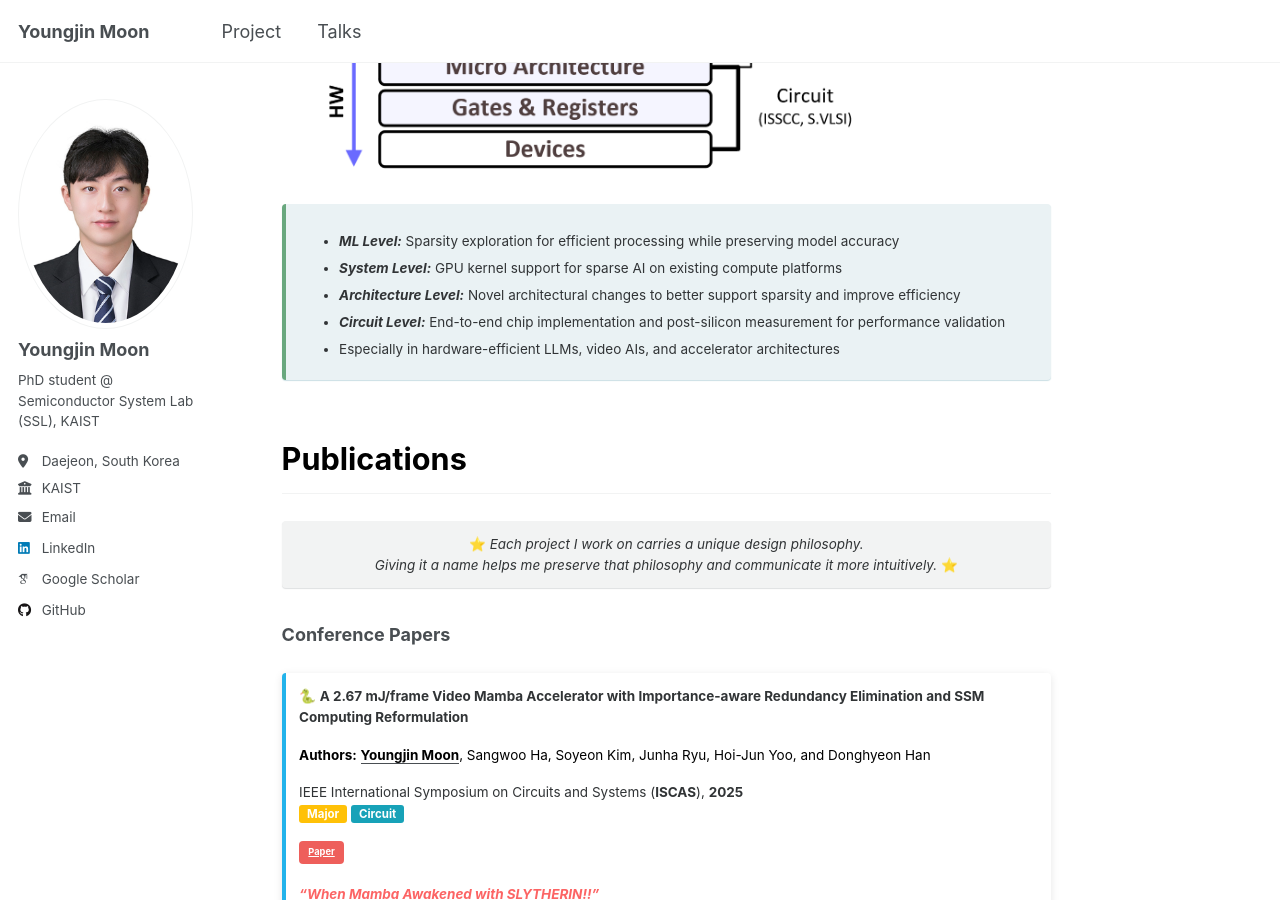
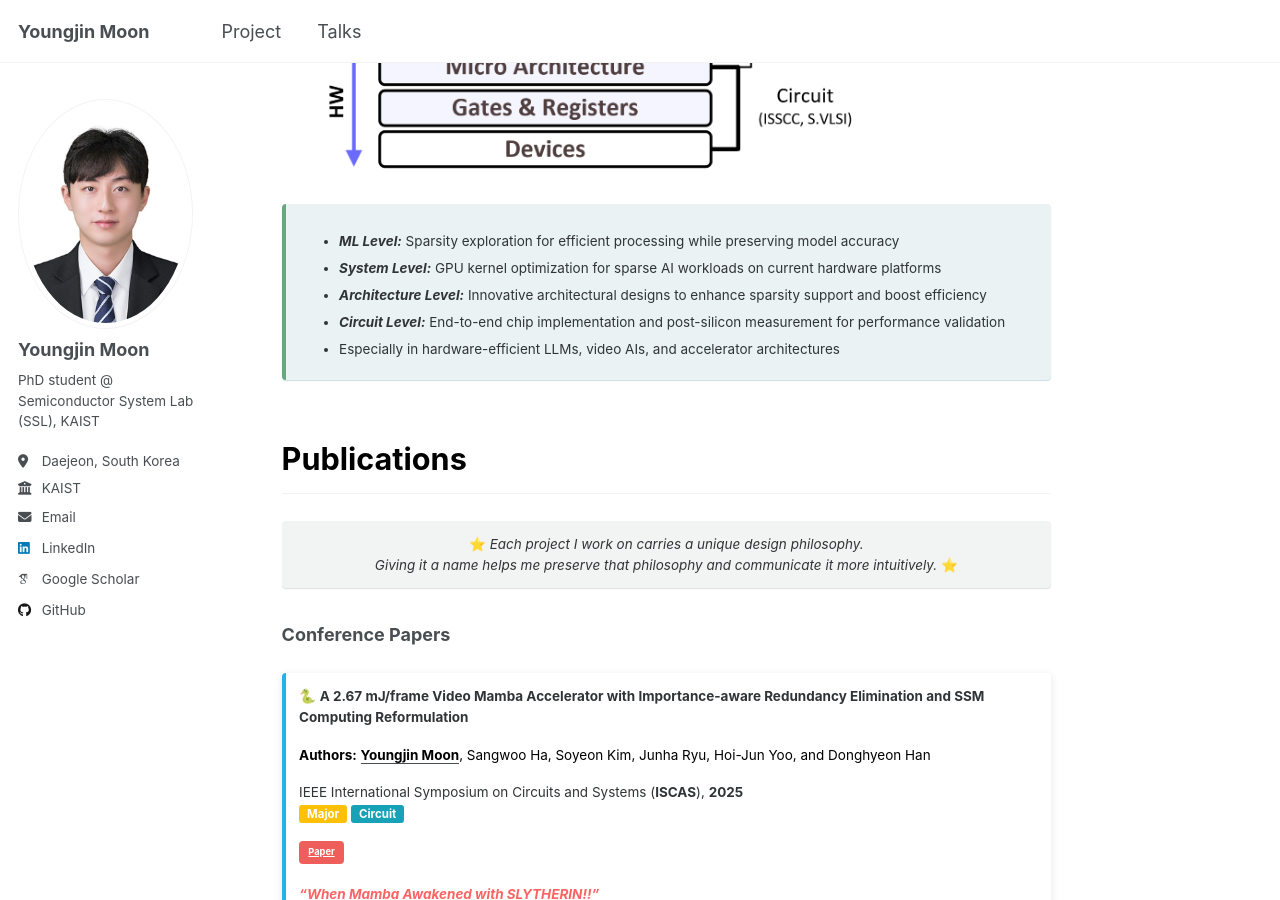
Before and after one commit to yjmoon99/yjmoon99.github.io, a Jekyll site: the page built from _pages/about.md, in a window 1280 px wide and 900 px high, scrolled down 628 px. Built offline with Jekyll 4.4.1, drawn with Linux system fonts in a browser that asks for light colours; some web fonts are replaced; a script that is not in the unit is left out.

Commit message:
Update Profile

```diff
--- a/_pages/about.md
+++ b/_pages/about.md
@@ -25,8 +25,8 @@ Advised by Professor <span style="color: #0066cc;">**Hoi-Jun Yoo**</span> in <sp
 
 <div class="notice notice--info" markdown="1" style="border-left: 4px solid rgb(105, 168, 126); font-size: 3em;">
 - ***ML Level:*** Sparsity exploration for efficient processing while preserving model accuracy
-- ***System Level:*** GPU kernel support for sparse AI on existing compute platforms
-- ***Architecture Level:*** Novel architectural changes to better support sparsity and improve efficiency
+- ***System Level:*** GPU kernel optimization for sparse AI workloads on current hardware platforms
+- ***Architecture Level:*** Innovative architectural designs to enhance sparsity support and boost efficiency
 - ***Circuit Level:*** End-to-end chip implementation and post-silicon measurement for performance validation
 - <span style="font-weight: normal;">Especially in hardware-efficient LLMs, video AIs, and accelerator architectures</span>
 </div>
```
